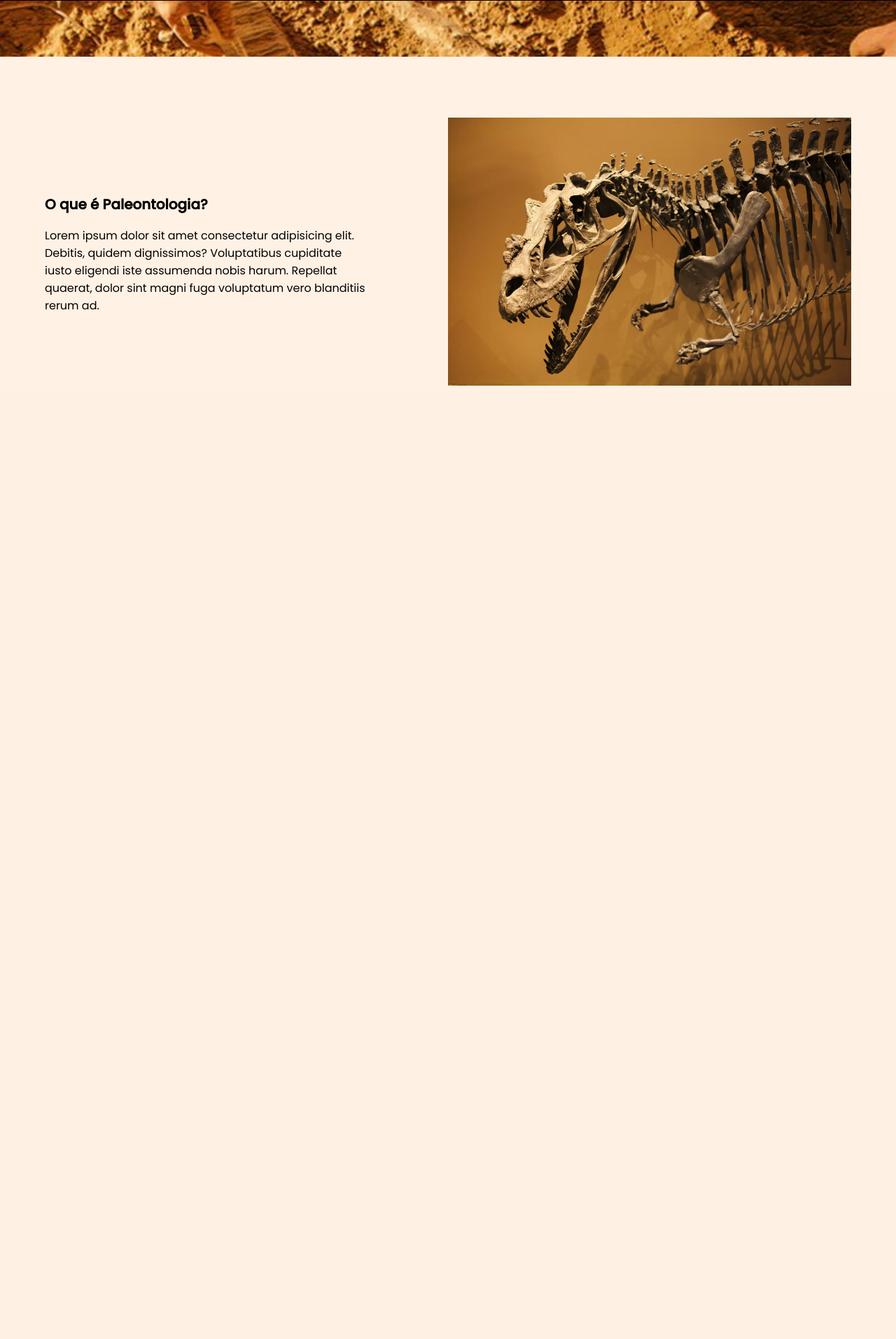
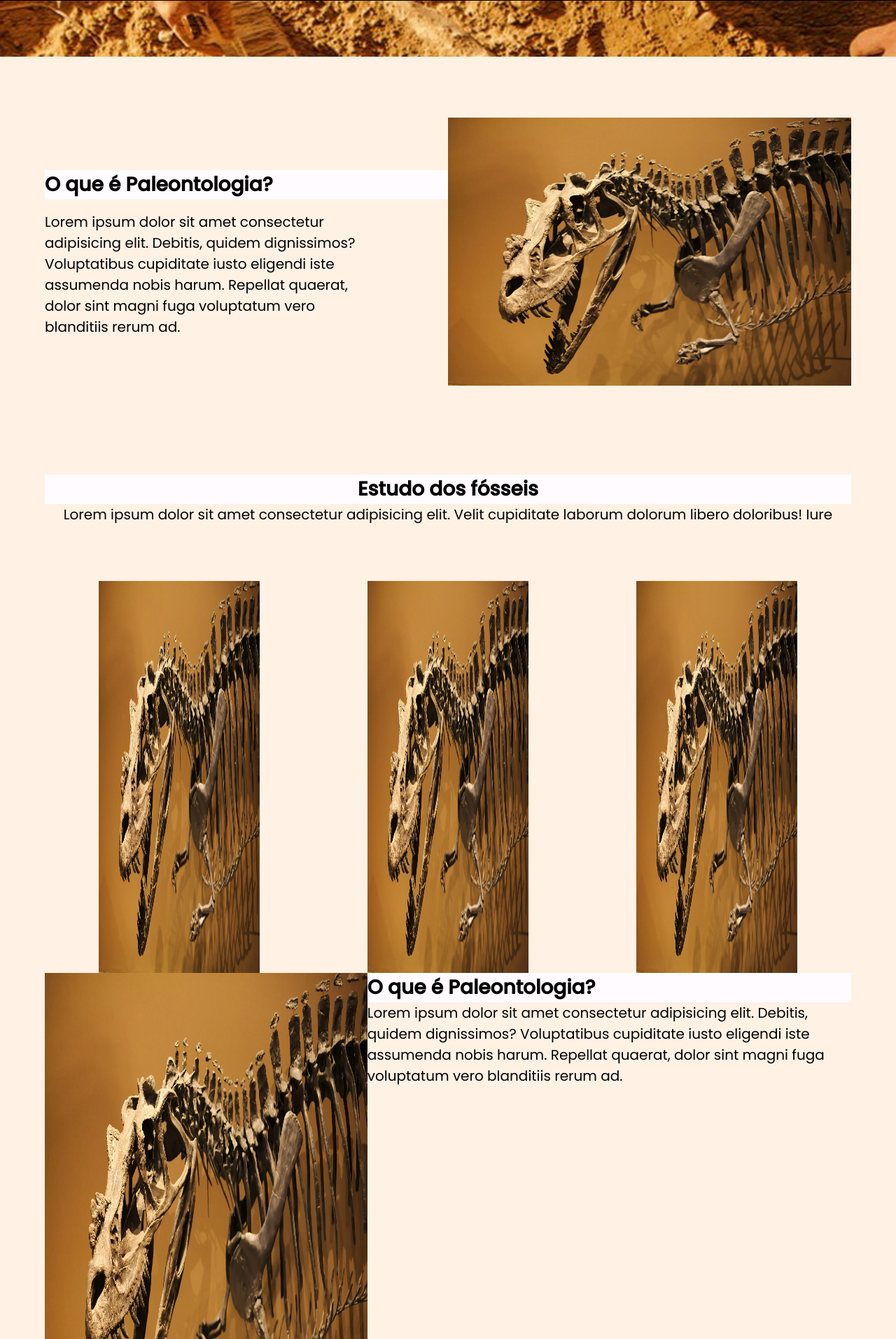
Before and after one commit to DinizDDD/PaleoPedia, a PHP site: page / in a window 1280 px wide. Shown: the part 775-2688 px from the top of the page at 70% size. Before the commit the page ends 1326 px from the top, so only its background shows below. Run offline with PHP 8.4, Linux system fonts and the light colour scheme.

Commit message:
make more infos

```diff
--- a/assets/css/home.css
+++ b/assets/css/home.css
@@ -35,13 +35,11 @@
             padding: 1px 15px;
             border-radius: 30px;
         }
-
         p{
             font-size:16px;
             margin-bottom:25px;
             width: 90%;
         }
-
         h4{
             font-size:20px;
         }
@@ -58,6 +56,14 @@
         object-fit: cover;
     }
 
+    h3{
+        font-size: 3.5vh;
+        background-color: #FFFBFE;
+    }
+    p{
+        font-size: 2.5vh;
+    }
+
     .info_1{
         width: 90%;
         margin-top: 10vh;
@@ -71,12 +77,9 @@
 
             h3{
                 margin-bottom: 3%;
-                font-size: 2.5vh;
             }
-
             p{
                 width: 80%;
-                font-size: 2vh;
             }
         }
 
@@ -87,7 +90,45 @@
                 width: 100%;
             }
         }
+    }
 
+    .info_2{
+        width: 90%;
+        margin: auto;
+        margin-top: 15vh;
 
+        .up{
+            text-align: center;
+            margin-bottom: 10vh;
+        }
+
+        .down{
+            display: flex;
+            justify-content: space-around;
+
+            img{
+                width: 20%;
+                height: 70vh;
+            }
+        }
+    }
+
+    .info_3{
+        width: 90%;
+        margin: auto;
+        display: flex;
+
+        .left{
+            width: 40%;
+
+            img{
+                width: 100%;
+                height: 90vh;
+            }
+        }
+
+        .right{
+            width: 60%;
+        }
     }
 }
--- a/pages/home.php
+++ b/pages/home.php
@@ -19,11 +19,31 @@
         </div>
         <div class="right">
             <img src="assets/images/banner_image.png" alt="">
-
         </div>
     </div>
 
+    <div class="info_2">
+        <div class="up">
+            <h3>Estudo dos fósseis</h3>
+            <p>Lorem ipsum dolor sit amet consectetur adipisicing elit. Velit cupiditate laborum dolorum libero doloribus! Iure</p>
+        </div>
+        <div class="down">
+            <img src="assets/images/banner_image.png" alt="">
+            <img src="assets/images/banner_image.png" alt="">
+            <img src="assets/images/banner_image.png" alt="">
+        </div>
+    </div>
 
+    <div class="info_3">
+        <div class="left">
+            <img src="assets/images/banner_image.png" alt="">
+        </div>
+        <div class="right">
+            <h3>O que é Paleontologia?</h3>
+            <p>Lorem ipsum dolor sit amet consectetur adipisicing elit. Debitis, quidem dignissimos? Voluptatibus cupiditate iusto eligendi iste assumenda nobis harum. Repellat quaerat, dolor sint magni fuga voluptatum vero blanditiis rerum ad.</p>
+        </div>
+
+    </div>
 
 
 </div>
```
